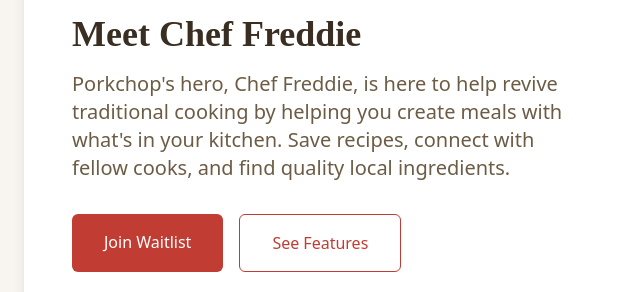
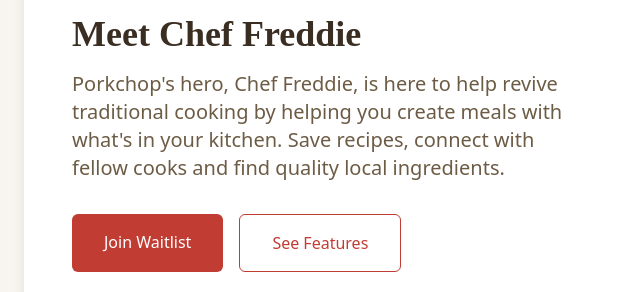
Before and after one commit to padlock4134/porkchoplanding, a plain HTML site: page index.html in a window 1280 px wide. Shown: the part 185-477 px from the top of the page, 72-712 px from the left. Drawn offline with nearby package versions, Linux system fonts and the light colour scheme.

Commit message:
Update index.html

```diff
--- a/index.html
+++ b/index.html
@@ -99,7 +99,7 @@
                 <div class="md:w-1/2 mb-8 md:mb-0">
                     <h1 class="text-4xl font-bold text-butcher-800 mb-4 font-serif">Meet Chef Freddie</h1>
                     <p class="text-xl text-butcher-600 mb-8">
-                        Porkchop's hero, Chef Freddie, is here to help revive traditional cooking by helping you create meals with what's in your kitchen. Save recipes, connect with fellow cooks, and find quality local ingredients.
+                        Porkchop's hero, Chef Freddie, is here to help revive traditional cooking by helping you create meals with what's in your kitchen. Save recipes, connect with fellow cooks and find quality local ingredients.
                     <div class="flex flex-col sm:flex-row space-y-4 sm:space-y-0 sm:space-x-4">
                         <a href="#interest-form" class="px-8 py-4 bg-porkchop-600 text-white font-medium rounded-md hover:bg-porkchop-700 transition-colors text-center">
                             Join Waitlist
```
